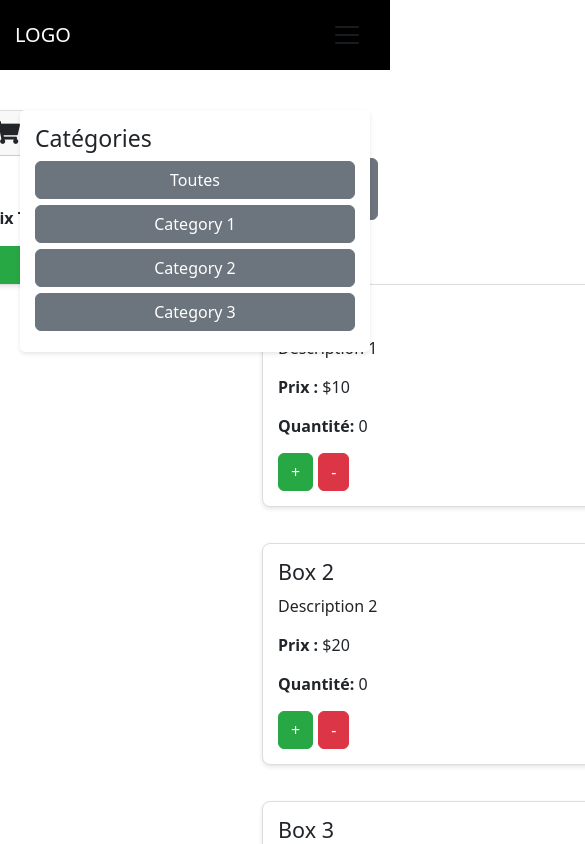
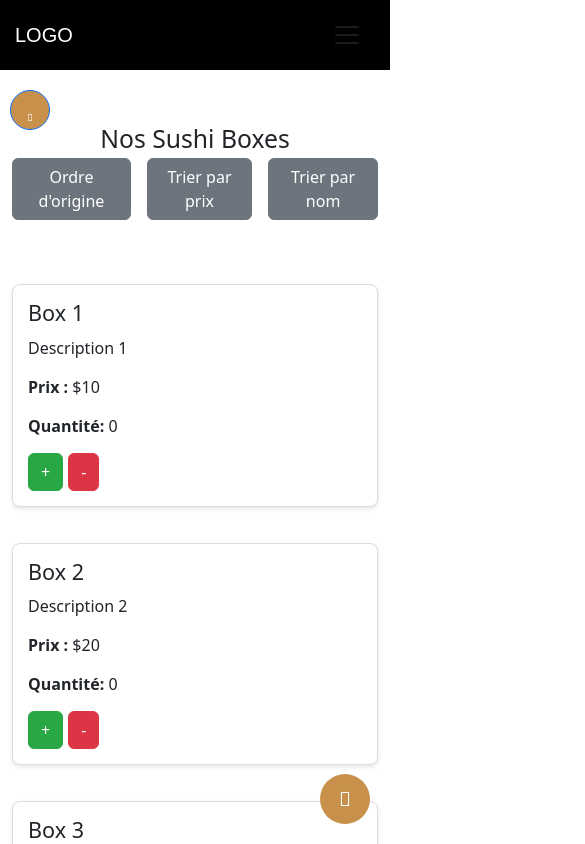
Before and after one commit to Karlitooo03/SAE_401, an Angular app in the folder SAE401/: page /boxes in a window 390 px wide. Shown: the top 844 px of the page, 585 px wide, since content can reach past the window. Built offline with nearby package versions, Linux system fonts and the light colour scheme.

Commit message:
responsible Accueil / Boxes

```diff
--- a/SAE401/src/app/accueil/accueil.component.css
+++ b/SAE401/src/app/accueil/accueil.component.css
@@ -1,9 +1,9 @@
 .nom-logo {
-    font-size: 150px;
+    font-size: 10rem;
 }
 
 .sousnom {
-    font-size: 25px;
+    font-size: 3rem;
     margin-bottom: 2%;
 }
 
@@ -17,6 +17,31 @@
     border-color: #976e40;
 }
 
-.gris{
+.gris {
     color: #d5d5d5;
 }
+
+.hidden {
+    overflow-y: hidden;
+    font-family: 'Crimson Text', sans-serif;
+}
+
+@media (max-width: 576px) {
+    .nom-logo {
+        font-size: 3rem;
+    }
+
+    .sousnom {
+        font-size: 1rem;
+    }
+}
+
+@media (max-width: 768px) {
+    .nom-logo {
+        font-size: 5rem;
+    }
+
+    .sousnom {
+        font-size: 2rem;
+    }
+}
--- a/SAE401/src/app/accueil/accueil.component.html
+++ b/SAE401/src/app/accueil/accueil.component.html
@@ -1,4 +1,4 @@
-<div class="container-fluid p-0 m-0">
+<div class="container-fluid p-0 m-0 hidden">
   <div class="jumbotron jumbotron-fluid text-center bg-dark text-light" style="background-image: url('../assets/sushi_fond.jpeg'); background-size: cover; height: 100vh; margin: 0;">
     <div class="container d-flex align-items-center justify-content-center vh-100">
       <div class="text-center">
--- a/SAE401/src/app/boxes/boxes.component.css
+++ b/SAE401/src/app/boxes/boxes.component.css
@@ -4,7 +4,7 @@ body {
   padding: 0;
 }
 
-  .titre{
+.titre {
   margin-top: 100px;
   margin-bottom: 100px;
 }
@@ -44,7 +44,7 @@ body {
 }
 
 /* Panier */
-  .cart-sidebar {
+.cart-sidebar-mobile {
   position: fixed;
   top: 110px;
   right: 9vw;
@@ -54,7 +54,7 @@ body {
   height: 60vh;
 }
 
-  .cart-sidebar .cart.card {
+.cart-sidebar-mobile .cart.card {
   height: auto;
   width: 350px;
 
@@ -97,3 +97,132 @@ body {
   background-color: #28a745;
   border-color: #28a745;
 }
+
+.categories-btn,
+.cart-toggle-button {
+  display: none; /* Affichez le bouton initialement sur les écrans larges */
+}
+
+.overlay {
+  display: none;
+  position: fixed;
+  top: 0;
+  left: 0;
+  width: 100%;
+  height: 100%;
+  background-color: rgba(0, 0, 0, 0.5); /* Couleur et opacité du fond flou */
+  z-index: 999; /* Placez-le au-dessus des autres éléments */
+}
+
+
+
+@media (max-width: 576px) {
+  .categories-sidebar {
+    position: static;
+    margin-bottom: 20px;
+  }
+
+  .sorting-buttons {
+    text-align: center;
+  }
+
+  .sushi-boxes {
+    margin-left: 15px;
+    margin-right: 15px;
+  }
+
+  .cart-sidebar-mobile {
+    display: none;
+    position: fixed;
+    top: 50%;
+    left: 50%;
+    transform: translate(-50%, -50%);
+    width: 80%;
+    max-width: 400px; /* Ajustez la largeur maximale selon vos préférences */
+    background-color: #fff;
+    border-radius: 8px;
+    box-shadow: 0 2px 4px rgba(0, 0, 0, 0.1);
+    z-index: 1000;
+  }
+
+  .cart-sidebar-mobile.show {
+    display: block;
+  }
+
+  .cart-toggle-button {
+    position: fixed;
+    bottom: 20px;
+    right: 20px;
+    background-color: #C7914C;
+    color: white;
+    border: none;
+    border-radius: 50%;
+    width: 50px;
+    height: 50px;
+    font-size: 20px;
+    cursor: pointer;
+    z-index: 1000;
+  }
+
+  .categories-btn {
+    display: block;
+    position: fixed;
+    top: 90px;
+    left: 10px;
+    z-index: 2;
+    font-size: 10px;
+    width: 40px;
+    height: 40px;
+    border-radius: 50%;
+    background-color: #C7914C;
+    color: white;
+    text-align: center;
+    line-height: 40px;
+    cursor: pointer;
+  }
+
+  .categories-sidebar {
+    display: none;
+    position: fixed;
+    top: 0;
+    left: 0;
+    width: 100%;
+    height: 100%;
+    background-color: rgba(255, 255, 255, 0.9);
+    z-index: 1000;
+    overflow-y: auto;
+  }
+
+  .categories-sidebar.show {
+    display: block;
+  }
+}
+
+
+
+
+@media (max-width: 768px) {
+  .categories-sidebar {
+    position: static;
+    margin-bottom: 20px;
+    margin-top: 7rem;
+  }
+
+  .sorting-buttons {
+    text-align: center;
+  }
+
+  .cart-sidebar {
+    position: static;
+    margin-top: 20px;
+  }
+
+  .sushi-boxes {
+    margin-left: 0px;
+  }
+
+  .categories-btn,
+  .cart-toggle-button {
+    display: block; /* Cachez le bouton sur les écrans plus petits */
+  }
+}
--- a/SAE401/src/app/boxes/boxes.component.html
+++ b/SAE401/src/app/boxes/boxes.component.html
@@ -1,11 +1,10 @@
 <div class="container mt-4">
   <div class="row">
-    <div class="col-md-3">
-      <div class="categories-sidebar">
-        <h3>Catégories</h3>
-        <button class="btn btn-secondary" (click)="filterByCategory('all')">Toutes</button>
-        <button *ngFor="let category of categories" class="btn btn-secondary" (click)="filterByCategory(category)">{{ category }}</button>
-      </div>
+    <div class="col-md-3 categories-sidebar" [ngClass]="{'show': showCategories}">
+      <h3>Catégories</h3>
+      <button class="btn btn-secondary" (click)="filterByCategory('all')">Toutes</button>
+      <button *ngFor="let category of categories" class="btn btn-secondary" (click)="filterByCategory(category)">{{
+        category }}</button>
     </div>
 
     <h2 class="mb-1 text-center titre">Nos Sushi Boxes</h2>
@@ -36,10 +35,12 @@
       </div>
     </div>
 
-    <div class="col-md-2 cart-sidebar">
+
+    <div class="overlay" [ngClass]="{'show': cartSidebarVisible}" (click)="toggleCart()"></div>
+    <div class="col-md-2 cart-sidebar-mobile" [ngClass]="{'show': cartSidebarVisible}">
       <div class="cart card">
         <h3 class="card-header">
-          <i class="fas fa-shopping-cart"></i> Panier
+          <i class="fa-solid fa-basket-shopping"></i> Panier
         </h3>
         <div class="card-body">
           <div *ngFor="let item of cart" class="cart-item">
@@ -57,5 +58,13 @@
       </div>
     </div>
 
+    <button class="btn btn-primary categories-btn" (click)="toggleCategories()">
+      <i class="fas fa-filter"></i>
+    </button>
+
+    <button class="cart-toggle-button" (click)="toggleCart()">
+      <i class="fas fa-shopping-cart"></i>
+    </button>
+
   </div>
 </div>
--- a/SAE401/src/app/boxes/boxes.component.ts
+++ b/SAE401/src/app/boxes/boxes.component.ts
@@ -1,4 +1,4 @@
-import { Component, OnInit } from '@angular/core';
+import { Component, OnInit, ElementRef, ViewChild } from '@angular/core';
 import { BoxesService } from './boxes.service';
 import { Box } from './box.model';
 
@@ -79,15 +79,29 @@ export class BoxesComponent implements OnInit {
 
   filterByCategory(category: string): void {
     if (category === 'all') {
-      // Si la catégorie est 'all', réinitialiser pour afficher toutes les boîtes
       this.boxesService.getBoxes().subscribe((boxes) => {
         this.boxes = boxes;
       });
     } else {
-      // Filtrer les boîtes par catégorie sélectionnée
       this.boxesService.getBoxesByCategory(category).subscribe((boxes) => {
         this.boxes = boxes;
       });
     }
   }
+
+  @ViewChild('cartSidebar') cartSidebar!: ElementRef | null;
+
+  cartSidebarVisible = false;
+
+  toggleCart() {
+    this.cartSidebarVisible = !this.cartSidebarVisible;
+  }
+  @ViewChild('categoriesContainer') categoriesContainer!: ElementRef | null;
+
+  showCategories = false;
+
+  toggleCategories() {
+    this.showCategories = !this.showCategories;
+  }
+
 }
--- a/SAE401/src/app/header/header.component.css
+++ b/SAE401/src/app/header/header.component.css
@@ -1,5 +1,4 @@
 body {
-  font-family: 'Montserrat', sans-serif;
   margin: 0;
   padding: 0;
 }
@@ -10,6 +9,7 @@ body {
   top: 0;
   width: 100%;
   z-index: 1000;
+  font-family: 'Crimson Text', sans-serif;
 }
 
 .navbar a {
--- a/SAE401/src/index.html
+++ b/SAE401/src/index.html
@@ -8,7 +8,7 @@
   <meta name="viewport" content="width=device-width, initial-scale=1">
   <link rel="icon" type="image/x-icon" href="favicon.ico">
   <link rel="stylesheet" href="https://stackpath.bootstrapcdn.com/bootstrap/4.3.1/css/bootstrap.min.css">
-  <link rel="stylesheet" href="https://cdnjs.cloudflare.com/ajax/libs/font-awesome/5.15.3/css/all.min.css" integrity="sha512-XXXXXXXXXXXXXXXXXXXXXXXXXXXXXXXXXXXXXXXXXXXXXXXXXXXXXXXXXXXXXXXXXXXXXXXXXXXXXXXXXXXXXXXXX=" crossorigin="anonymous" />
+  <link rel="stylesheet" href="https://cdnjs.cloudflare.com/ajax/libs/font-awesome/4.7.0/css/font-awesome.min.css">
 </head>
 
 <body>
```
Lines whose indentation alone changed are shown as unchanged.
